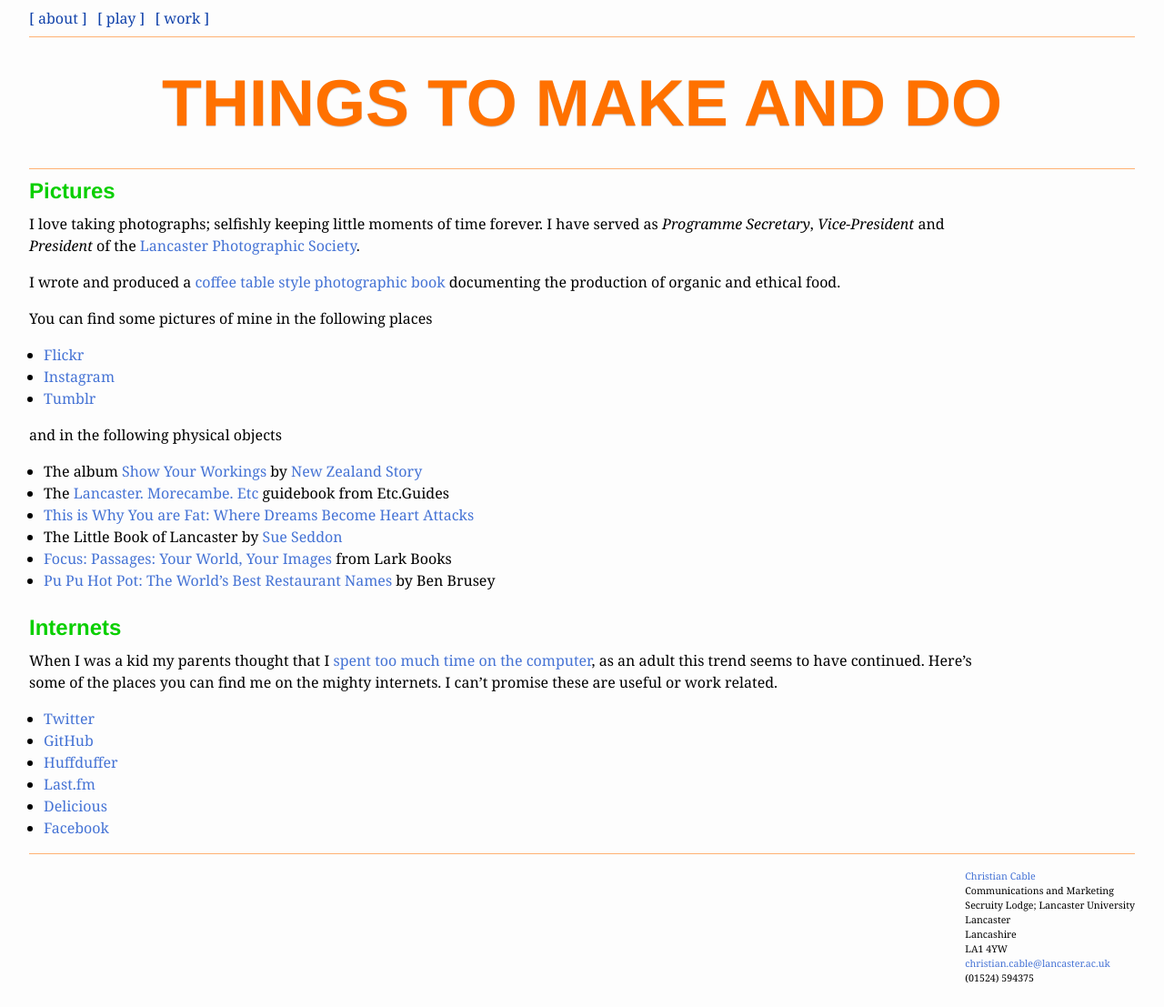
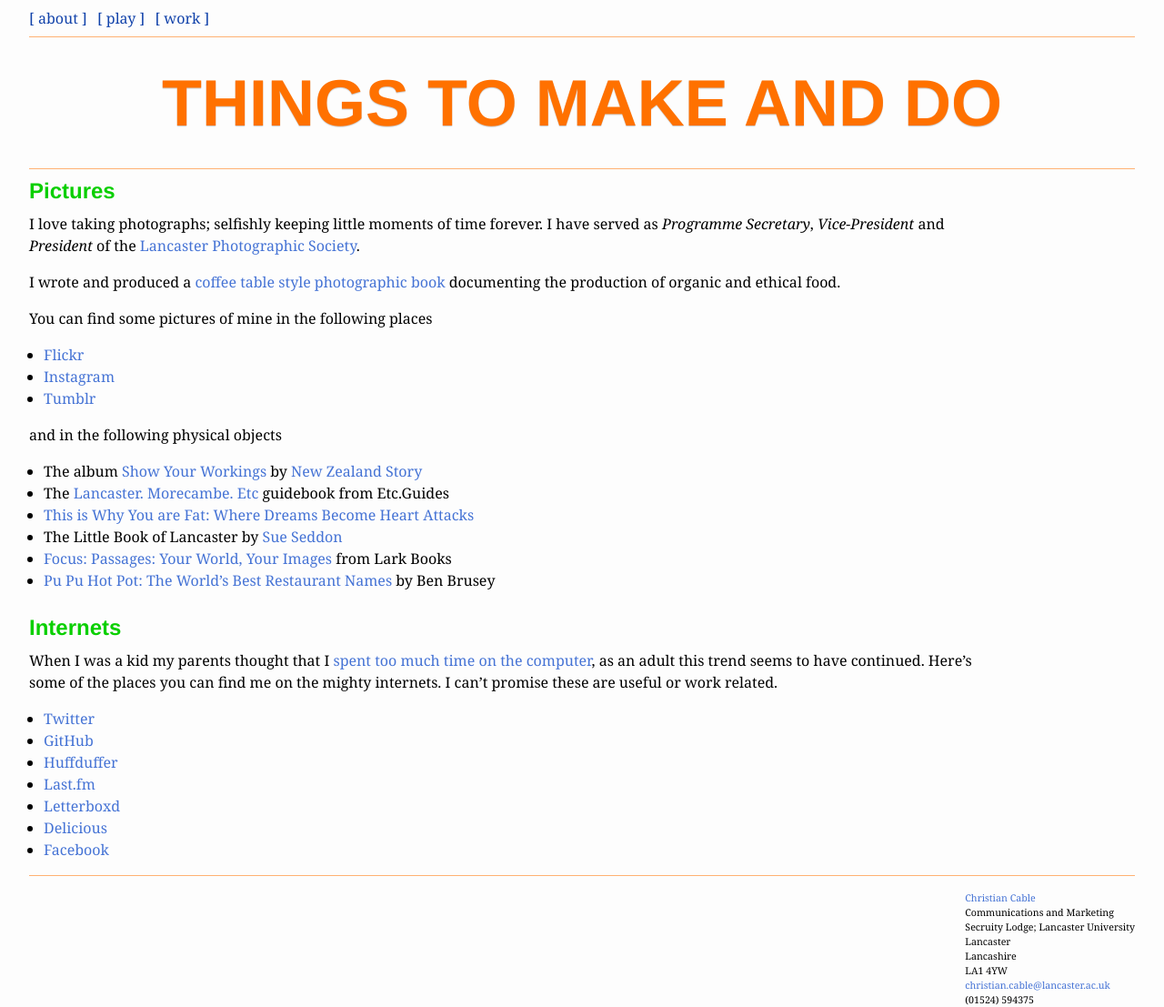
Before and after one commit to christiancable/christiancable.github.io, a Jekyll site: the page built from play.md, in a window 1280 px wide. Shown: the whole page at 91% size. Built offline with Jekyll 4.4.1, drawn with Linux system fonts in a browser that asks for light colours; before the commit the page ends 1083 px from its top, so only the background shows below that.

Commit message:
Update play.md

```diff
--- a/play.md
+++ b/play.md
@@ -35,9 +35,11 @@
 * [GitHub](https://github.com/christiancable/)
 * [Huffduffer][huffduffer]
 * [Last.fm][lastfm]
+* [Letterboxd][letterboxd]
 * [Delicious][delicious]
 * [Facebook][facebook]
 
+[letterboxd]: http://letterboxd.com/christiancable/
 [lps]: http://www.lancasterphotographicsociety.org.uk
 [book]: http://www.blurb.com/books/1588810
 [flickr]: http://www.flickr.com/photos/nexus_icon
```
